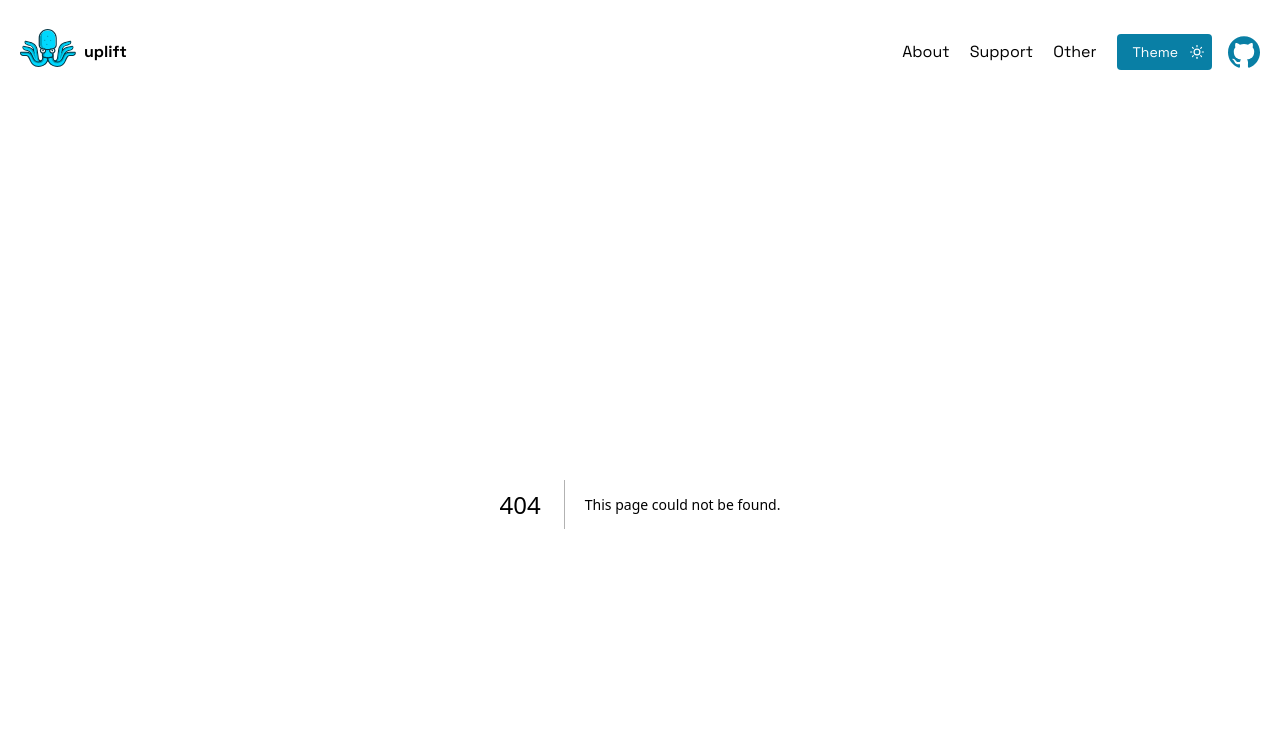
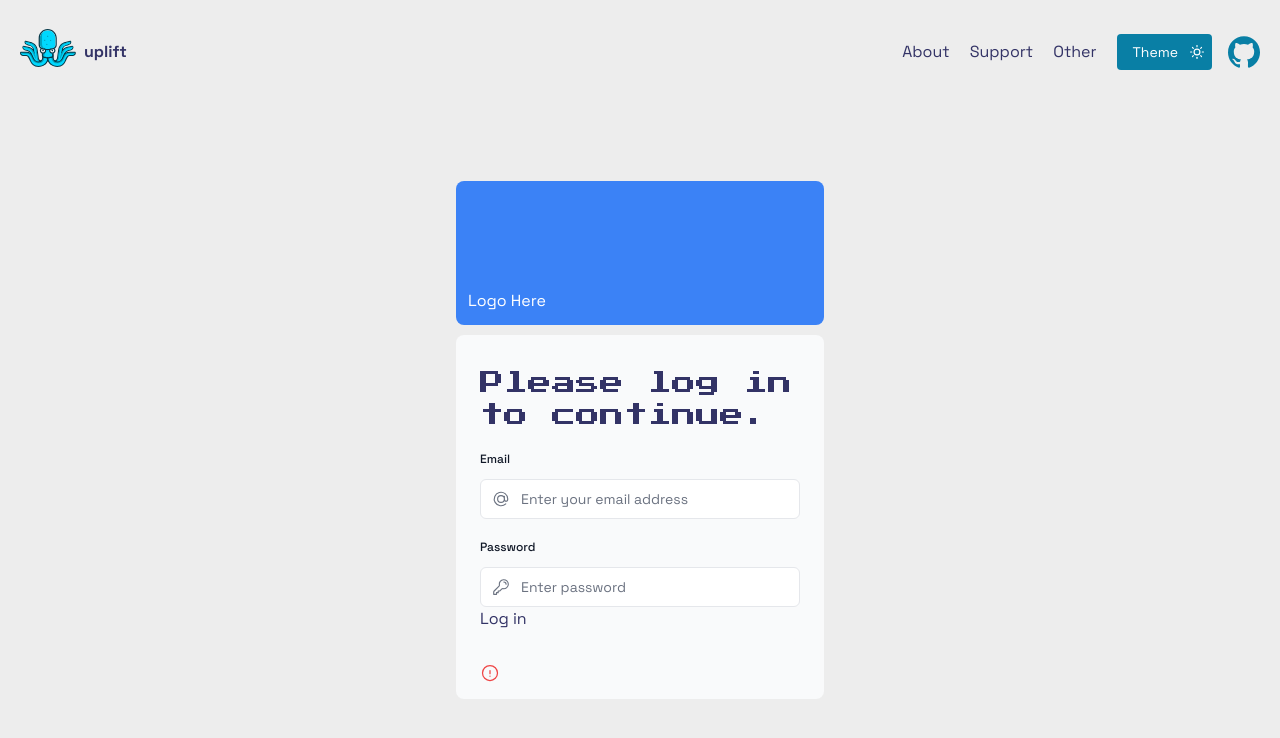
Before and after one commit to yahyaparvar/nextjs-template, a Next.js app: page /login in a window 1280 px wide. Before the commit this address had no page. Shown: the top 738 px of the page. Built offline with nearby package versions, Linux system fonts and the light colour scheme.

Commit message:
login pag

```diff
--- a/package.json
+++ b/package.json
@@ -10,6 +10,7 @@
     "lint": "next lint"
   },
   "dependencies": {
+    "@heroicons/react": "^2.1.4",
     "@radix-ui/react-avatar": "^1.0.4",
     "@radix-ui/react-dialog": "^1.0.5",
     "@radix-ui/react-dropdown-menu": "^2.0.6",
--- /dev/null
+++ b/src/app/components/LoginForm.tsx
@@ -0,0 +1,100 @@
+'use client';
+
+import {
+    AtSymbolIcon,
+    KeyIcon,
+    ExclamationCircleIcon,
+} from '@heroicons/react/24/outline';
+import { ArrowRightIcon } from '@heroicons/react/20/solid';
+// import { Button } from './button';
+import { useFormState, useFormStatus } from 'react-dom';
+// import { authenticate } from '@/app/lib/actions';
+import { Press_Start_2P } from 'next/font/google'
+const pressStart2P = Press_Start_2P({
+    subsets: ['latin'],
+    weight: '400'
+})
+
+
+export default function LoginForm() {
+    // const [errorMessage, dispatch] = useFormState(authenticate, undefined);
+
+
+    return (
+        <form className="space-y-3">
+            <div className="flex-1 rounded-lg bg-gray-50 px-6 pb-4 pt-8">
+                <h1 className={`${pressStart2P.className} mb-3 text-2xl`}>
+                    Please log in to continue.
+                </h1>
+                <div className="w-full">
+                    <div>
+                        <label
+                            className="mb-3 mt-5 block text-xs font-medium text-gray-900"
+                            htmlFor="email"
+                        >
+                            Email
+                        </label>
+                        <div className="relative">
+                            <input
+                                className="peer block w-full rounded-md border border-gray-200 py-[9px] pl-10 text-sm outline-2 placeholder:text-gray-500"
+                                id="email"
+                                type="email"
+                                name="email"
+                                placeholder="Enter your email address"
+                                required
+                            />
+                            <AtSymbolIcon className="pointer-events-none absolute left-3 top-1/2 h-[18px] w-[18px] -translate-y-1/2 text-gray-500 peer-focus:text-gray-900" />
+                        </div>
+                    </div>
+                    <div className="mt-4">
+                        <label
+                            className="mb-3 mt-5 block text-xs font-medium text-gray-900"
+                            htmlFor="password"
+                        >
+                            Password
+                        </label>
+                        <div className="relative">
+                            <input
+                                className="peer block w-full rounded-md border border-gray-200 py-[9px] pl-10 text-sm outline-2 placeholder:text-gray-500"
+                                id="password"
+                                type="password"
+                                name="password"
+                                placeholder="Enter password"
+                                required
+                                minLength={6}
+                            />
+                            <KeyIcon className="pointer-events-none absolute left-3 top-1/2 h-[18px] w-[18px] -translate-y-1/2 text-gray-500 peer-focus:text-gray-900" />
+                        </div>
+                    </div>
+                </div>
+                <LoginButton />
+                <div
+                    className="flex h-8 items-end space-x-1"
+                    aria-live="polite"
+                    aria-atomic="true"
+                >
+                    {/* { && ( */}
+                    {(<>
+                        <ExclamationCircleIcon className="h-5 w-5 text-red-500" />
+                        <p className="text-sm text-red-500">{ }</p>
+                    </>
+                    )}
+                </div>
+            </div>
+        </form>
+    );
+}
+
+
+function LoginButton() {
+    const { pending } = useFormStatus();
+
+
+    return (
+        // <Button className="mt-4 w-full" aria-disabled={pending}>
+        <span>
+            Log in <ArrowRightIcon className="ml-auto h-5 w-5 text-gray-50" />
+        </span>
+        // </Button>
+    );
+}
--- /dev/null
+++ b/src/app/login/page.tsx
@@ -0,0 +1,16 @@
+import LoginForm from "../components/LoginForm"
+
+export default function LoginPage() {
+    return (
+        <main className="flex items-center justify-center md:h-screen">
+            <div className="relative mx-auto flex w-full max-w-[400px] flex-col space-y-2.5 p-4 md:-mt-32">
+                <div className="flex h-20 w-full items-end rounded-lg bg-blue-500 p-3 md:h-36">
+                    <div className="w-32 text-white md:w-36">
+                        Logo Here
+                    </div>
+                </div>
+                <LoginForm />
+            </div>
+        </main>
+    )
+}
```
Also changed, not shown: 2 other files (tests, documents, lock files or other folders).
